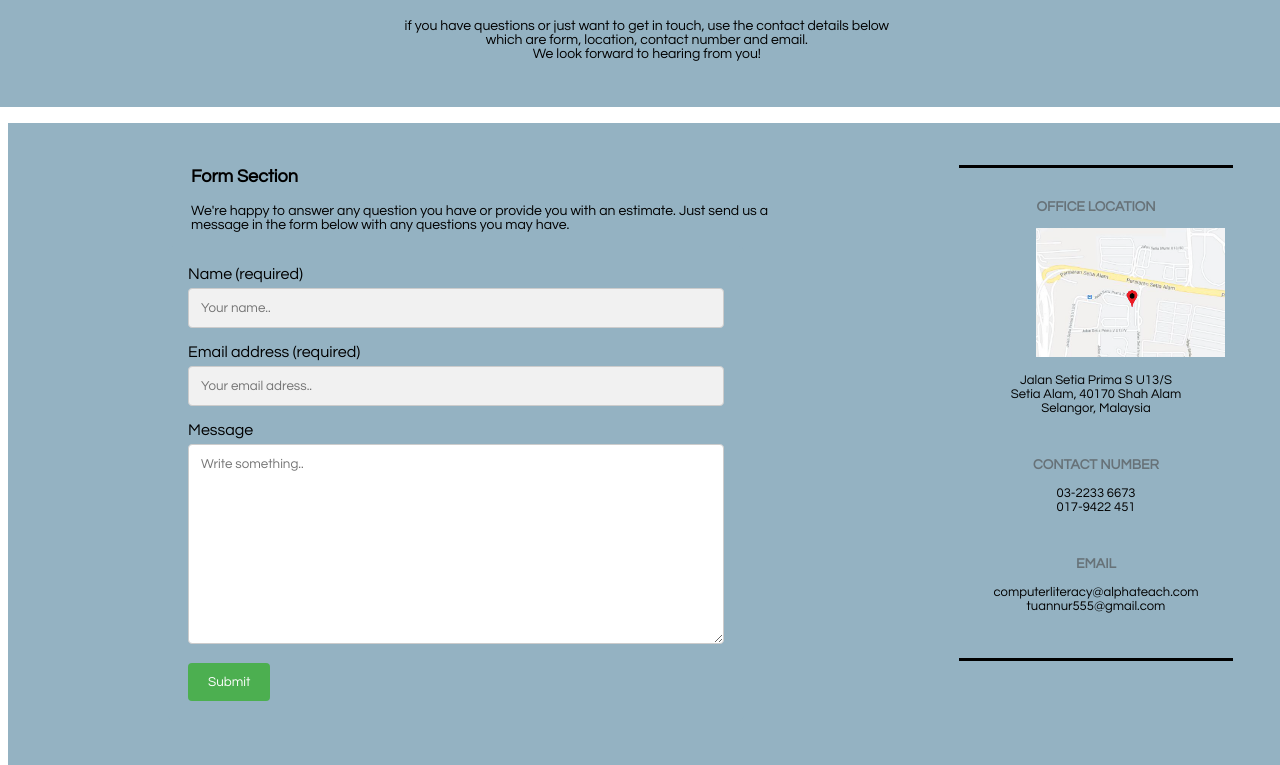
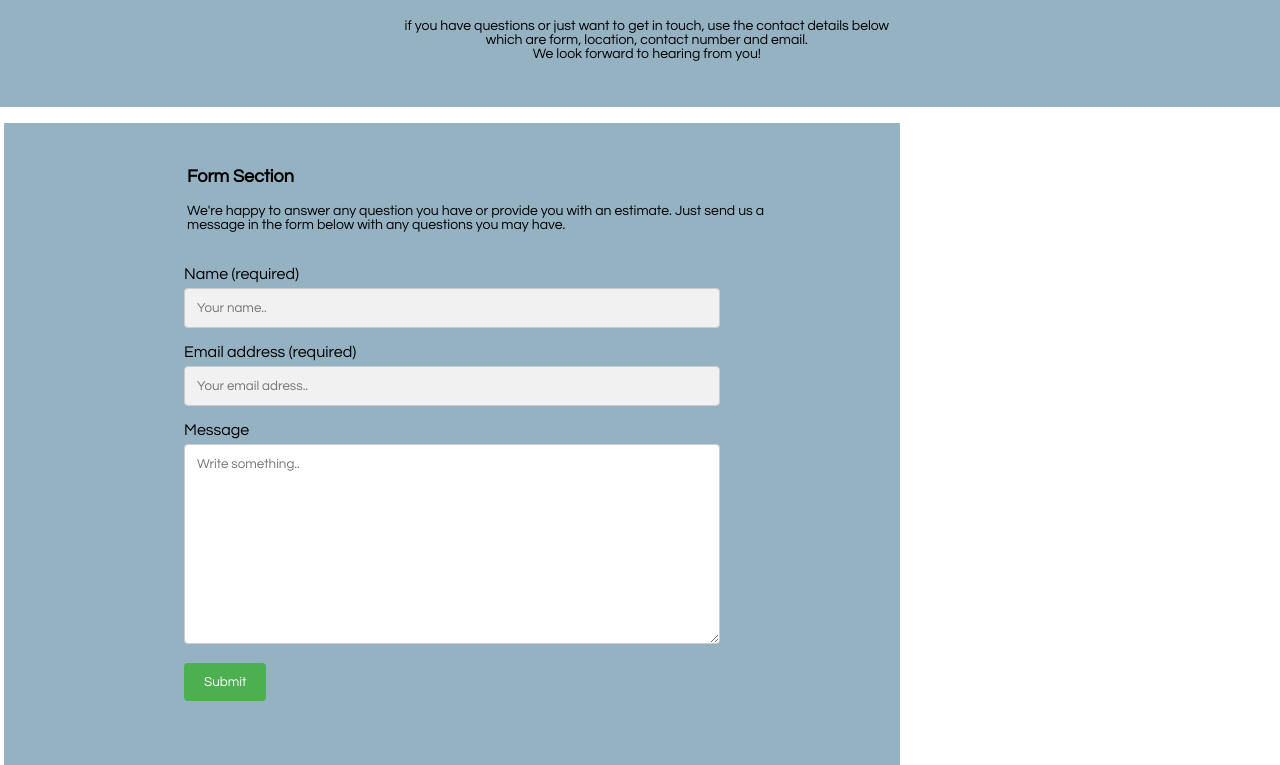
Before and after one commit to tuannur555/group-website, a plain HTML site: page contact.html in a window 1280 px wide. Shown: the part 707-1472 px from the top of the page. Drawn offline with Linux system fonts and the light colour scheme.

Commit message:
Update contact.html

```diff
--- a/contact.html
+++ b/contact.html
@@ -377,11 +377,12 @@ function topFunction() {
   width: 70%;
   padding: 10px;
   height: 644px;
+  margin-left: -4px;
 }
 
 .column3 {
   float: right;
-  width: 30%;
+  width: 31%;
   padding: 10px;
   height: 644px;
 }
```
